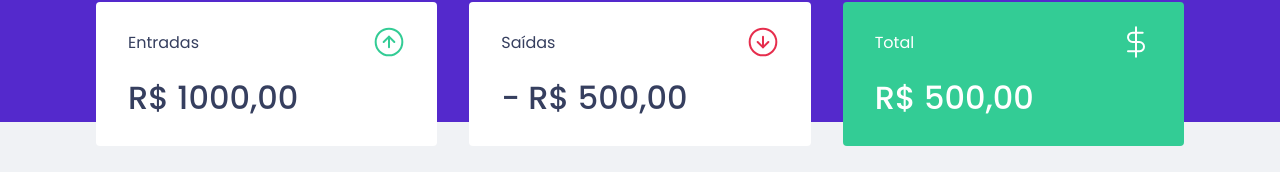
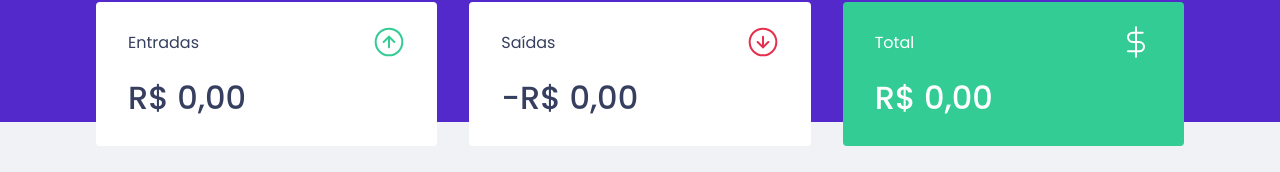
Before and after one commit to williamroger/dtmoney, a React (Create React App) app: page / in a window 1280 px wide. Shown: the part 150-322 px from the top of the page. Built offline with nearby package versions, Linux system fonts and the light colour scheme; no server answers; what miragejs would draw is missing.

Commit message:
calculando resumos

```diff
--- a/src/components/Summary/index.tsx
+++ b/src/components/Summary/index.tsx
@@ -9,7 +9,23 @@
 
 export function Summary() {
   const { transactions } = useContext(TransactionsContext);
-  console.log(transactions);
+
+  const summary = transactions.reduce((acc, transaction) => {
+    if (transaction.type === 'deposit') {
+      acc.deposits += transaction.amount;
+      acc.total += transaction.amount;
+    } else {
+      acc.withdraws += transaction.amount;
+      acc.total -= transaction.amount;
+    }
+
+    return acc;
+  }, {
+    deposits: 0,
+    withdraws: 0,
+    total: 0,
+  });
+
   return (
     <Container>
       <div>
@@ -17,21 +33,43 @@
           <p>Entradas</p>
           <img src={incomeImg} alt="Entradas" />
         </header>
-        <strong>R$ 1000,00</strong>
+        <strong>
+          {
+            new Intl.NumberFormat('pt-BR', {
+              style: 'currency',
+              currency: 'BRL'
+            }).format(summary.deposits)
+          }
+        </strong>
       </div>
       <div>
         <header>
           <p>Saídas</p>
           <img src={outcomeImg} alt="Saídas" />
         </header>
-        <strong>- R$ 500,00</strong>
+        <strong>
+          -
+          {
+            new Intl.NumberFormat('pt-BR', {
+              style: 'currency',
+              currency: 'BRL'
+            }).format(summary.withdraws)
+          }
+        </strong>
       </div>
       <div className="highlight-background">
         <header>
           <p>Total</p>
           <img src={totalImg} alt="Total" />
         </header>
-        <strong>R$ 500,00</strong>
+        <strong>
+          {
+            new Intl.NumberFormat('pt-BR', {
+              style: 'currency',
+              currency: 'BRL',
+            }).format(summary.total)
+          }
+        </strong>
       </div>
     </Container>
   )
```
